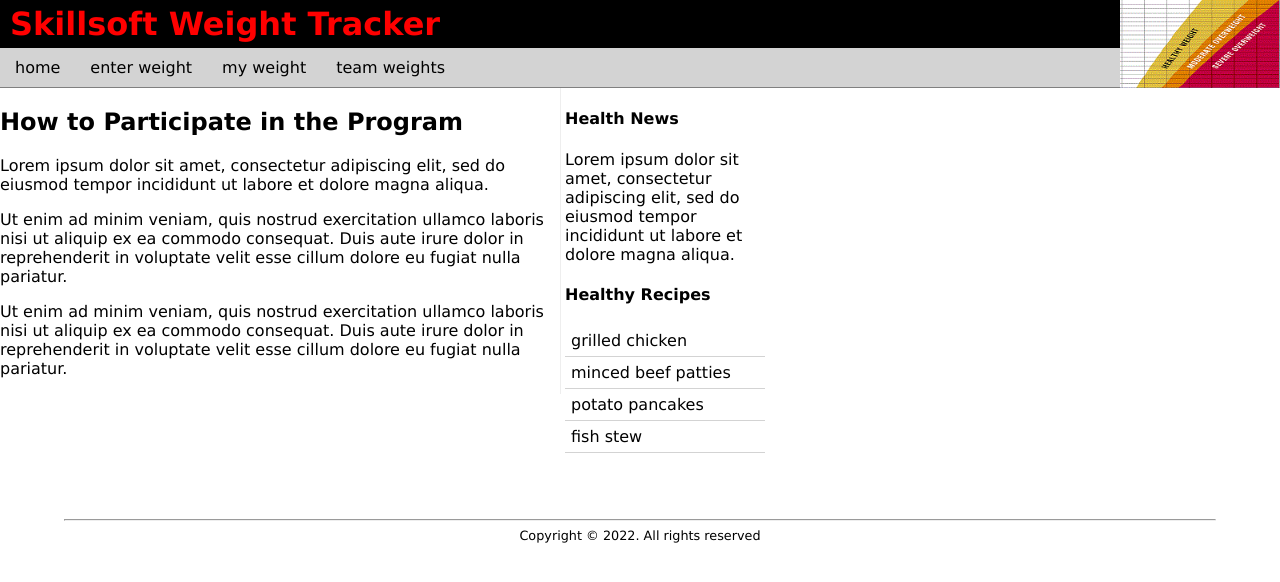
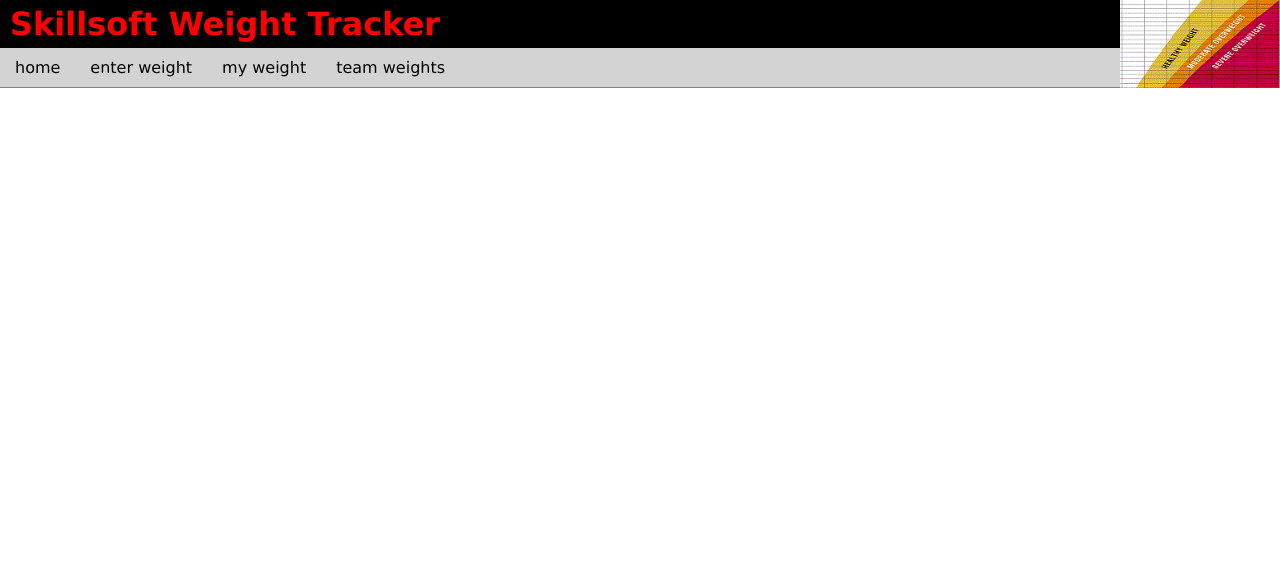
Before and after one commit to ravenloue/react-bootcamp, a React (Create React App) app: page / in a window 1280 px wide. Shown: the top 582 px of the page. Built offline with nearby package versions, Linux system fonts and the light colour scheme.

Commit message:
part 6
added the router and set the base code in the app.js file

```diff
--- a/package.json
+++ b/package.json
@@ -8,6 +8,7 @@
     "@testing-library/user-event": "^13.5.0",
     "react": "^18.2.0",
     "react-dom": "^18.2.0",
+    "react-router-dom": "^5.3.0",
     "react-scripts": "5.0.1",
     "web-vitals": "^2.1.4"
   },
--- a/src/App.js
+++ b/src/App.js
@@ -1,3 +1,5 @@
+import { BrowserRouter, Route } from 'react-router-dom';
+//
 import './styles.css';
 import Header from './Components/header';
 import Container from './Components/container';
@@ -7,9 +9,9 @@
 function App() {
   return (
     <div className="App">
-      <Header />
-      <Container />
-      <Footer />
+      <BrowserRouter>
+        <Route path="/" component={ Header } />
+      </BrowserRouter>
     </div>
   );
 }
```
Also changed, not shown: 1 other file (tests, documents, lock files or other folders).
